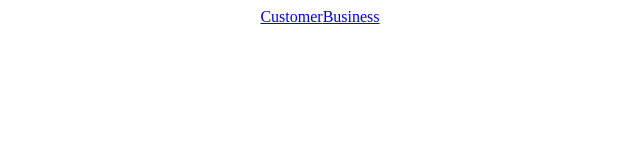
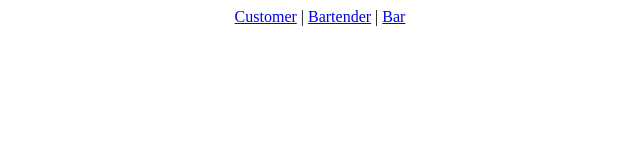
Before and after one commit to sumptingeneric/barback, a React (Vite) app: page /bar/menu in a window 1280 px wide. Shown: the top 160 px of the page, without its empty margins (320-960 px from the left). Built offline with nearby package versions, Linux system fonts and the light colour scheme.

Commit message:
Add Bar view with EditMenu and BarProfile
Bar view is rendering, but EditMenu and BarProfile are not

```diff
--- /dev/null
+++ b/src/components/bar/Bar.jsx
@@ -0,0 +1,40 @@
+import React from "react";
+import { Router, Link } from "@reach/router";
+import styled from 'styled-components';
+import BarProfile from "./BarProfile.jsx";
+import EditMenu from "./EditMenu.jsx";
+
+const Wrapper = styled.main`
+  display: grid;
+  grid-gap: 10px;
+  justify-items: center;
+`;
+
+class Bar extends React.Component {
+  state = {
+    barName: 'My Bar',
+  };
+
+  render() {
+    return (
+      <Wrapper>
+        <h1>{this.state.barName}</h1>
+        <button>
+          <Link to="/bar/profile">View Profile</Link>
+        </button>
+        <button>
+          <Link to="/bar/menu">Edit Menu</Link>
+        </button>
+        <p>stats go here...</p>
+
+        <Router>
+          <BarProfile path="/bar/profile" />
+          <EditMenu path="/bar/menu" />
+        </Router>
+      </Wrapper>
+    );
+  }
+
+};
+
+export default Bar;
--- /dev/null
+++ b/src/components/bar/BarProfile.jsx
@@ -0,0 +1,26 @@
+import React from "react";
+import styled from 'styled-components';
+
+const Wrapper = styled.main`
+  display: grid;
+  grid-gap: 10px;
+  justify-items: center;
+`;
+
+class BarProfile extends React.Component {
+  state = {};
+
+  render() {
+    console.log("rendering BarProfile");
+    return (
+      <Wrapper>
+        <h1>My Profile</h1>
+        <p>bar name - editable</p>
+        <p>list of bartenders</p>
+      </Wrapper>
+    );
+  }
+
+};
+
+export default BarProfile;
--- /dev/null
+++ b/src/components/bar/EditMenu.jsx
@@ -0,0 +1,27 @@
+import React from "react";
+import styled from 'styled-components';
+
+const Wrapper = styled.main`
+  display: grid;
+  grid-gap: 10px;
+  justify-items: center;
+`;
+
+class EditMenu extends React.Component {
+  state = {};
+
+  render() {
+    console.log("rendering EditMenu");
+    return (
+      <Wrapper>
+        <h1>My Menu</h1>
+        <p>add new drink form - name, description, img url</p>
+        <p>list of all drinks with edit option</p>
+        <p>include item count?</p>
+      </Wrapper>
+    );
+  }
+
+};
+
+export default EditMenu;
--- a/src/index.jsx
+++ b/src/index.jsx
@@ -3,6 +3,7 @@ import { Router, Link } from "@reach/router";
 import ReactDOM from "react-dom";
 import App from "./components/App.jsx";
 import Business from "./components/business/business.jsx";
+import Bar from "./components/bar/bar.jsx";
 import styled from 'styled-components';
 
 
@@ -17,12 +18,16 @@ const Login = () => (
   <Wrapper>
     <nav>
       <Link to="/customer">Customer</Link>
-      <Link to="/business">Business</Link>
+      {' | '}
+      <Link to="/business">Bartender</Link>
+      {' | '}
+      <Link to="/bar">Bar</Link>
     </nav>
 
     <Router>
       <App path="/customer" />
       <Business path="/business" />
+      <Bar path="/bar" />
     </Router>
   </Wrapper>
 );
```
Also changed, not shown: 1 other file (tests, documents, lock files or other folders).
